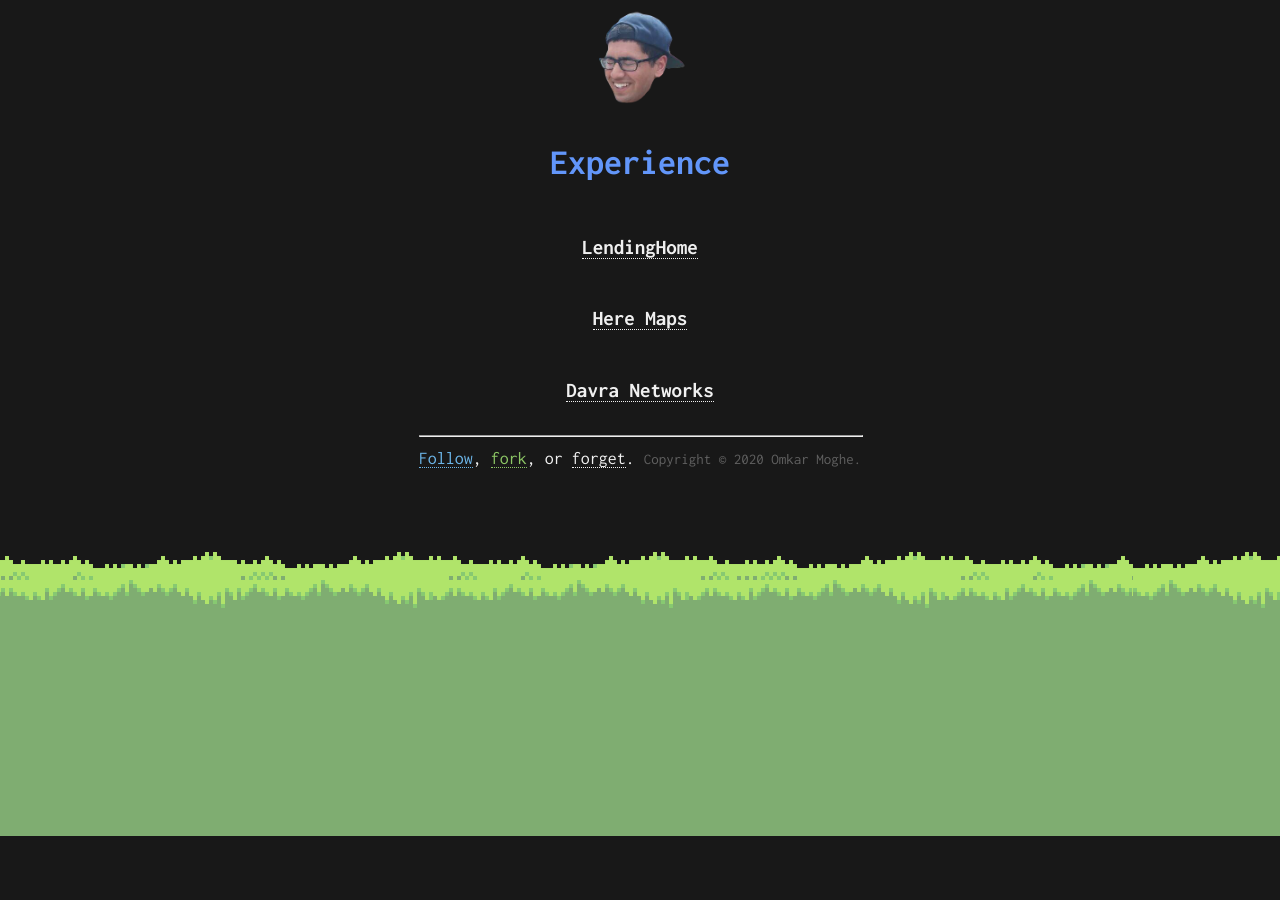
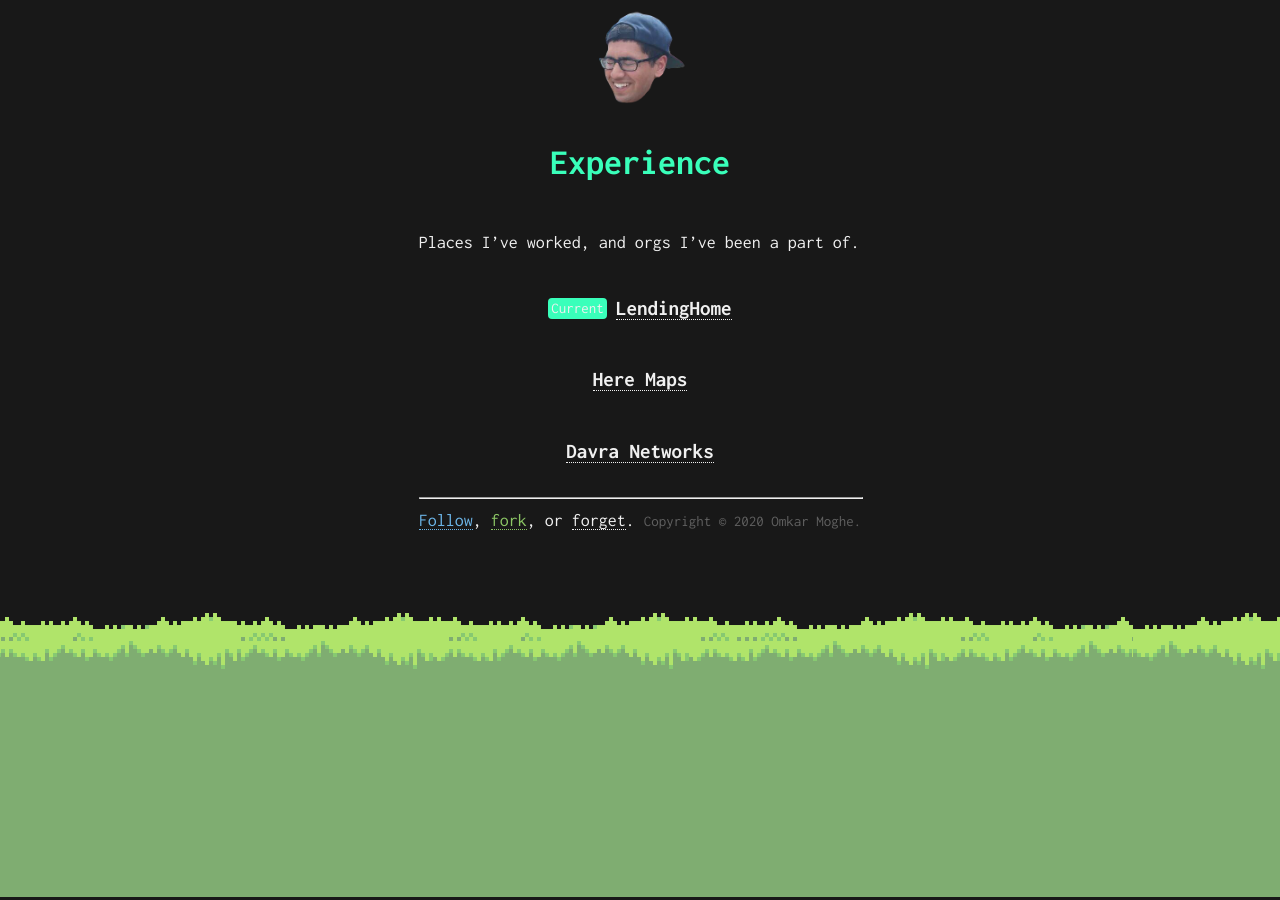
Before and after one commit to omkarmoghe/omkarmoghe.github.io, a Jekyll site: the page built from experience.md, in a window 1280 px wide. Built offline with Jekyll 4.4.1, drawn with Linux system fonts in a browser that asks for light colours; nearby versions of some CDN libraries.

Commit message:
new colors and tag

```diff
--- /dev/null
+++ b/_includes/tag.html
@@ -0,0 +1 @@
+<small class="tag {{ include.class }}">{{ include.title }}</small>
--- a/css/style.css
+++ b/css/style.css
@@ -93,6 +93,21 @@
     float: right;
 }
 
+.container .content .tag {
+    width: auto;
+    height: auto;
+    border-radius: 4px;
+    padding-left: 3px;
+    padding-right: 3px;
+}
+
+.container .content .with-tag {
+    display: flex;
+    flex-direction: row;
+    justify-content: flex-start;
+    align-items: center;
+}
+
 .container .footer {
     justify-self: flex-end;
     max-width: 100%;
@@ -120,9 +135,12 @@
 }
 
 /* Colors */
-.projects {color: #EF5B2E;}
-.experience {color: #6296FA;}
-.blog {color: #00ab6b;}
+.projects {color:#f1b3f1;}
+.experience {color: #39ffba;}
+.blog {color: #94bfff;}
+.projects_alt {background:#f1b3f1;}
+.experience_alt {background: #39ffba;}
+.blog_alt {background: #94bfff;}
 .github {color: #8cc665;}
 .twitter {color: #6CB5E8;}
 .umich {
--- a/experience.md
+++ b/experience.md
@@ -4,7 +4,15 @@
 ---
 <h1 class="experience">{{ page.title }}</h1>
 
+Places I've worked, and orgs I've been a part of.
+
 {% assign jobs = site.jobs | sort: "order" | reverse %}
 {% for job in jobs %}
-  {% include menu_link.html title=job.title url=job.url %}
+  <div class="with-tag">
+    {% if forloop.first == true %}
+      {% include tag.html title="Current" class="experience_alt" %}
+      &nbsp;
+    {% endif %}
+    {% include menu_link.html title=job.title url=job.url %}
+  </div>
 {% endfor %}
```
Also changed, not shown: blog.md (+10 -1 lines), projects.md (+1 -1 lines).
